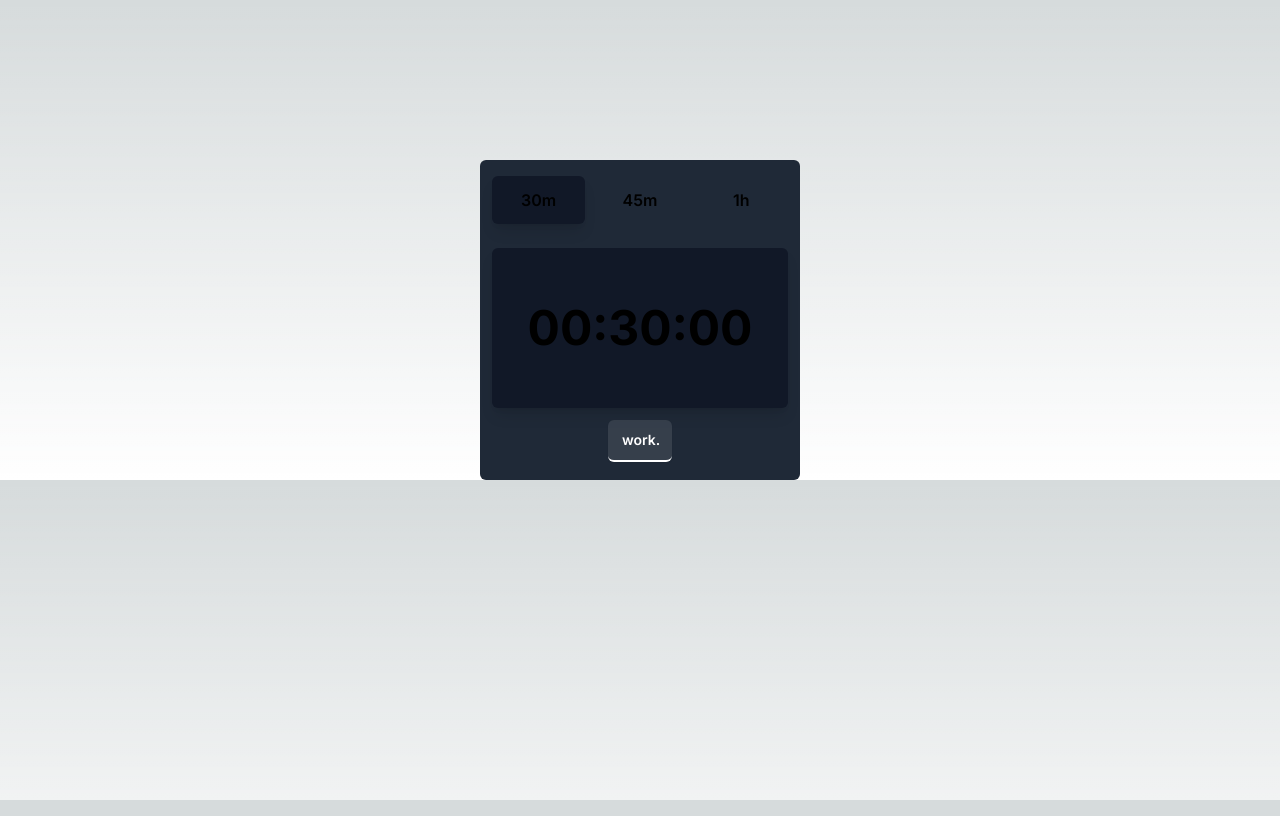
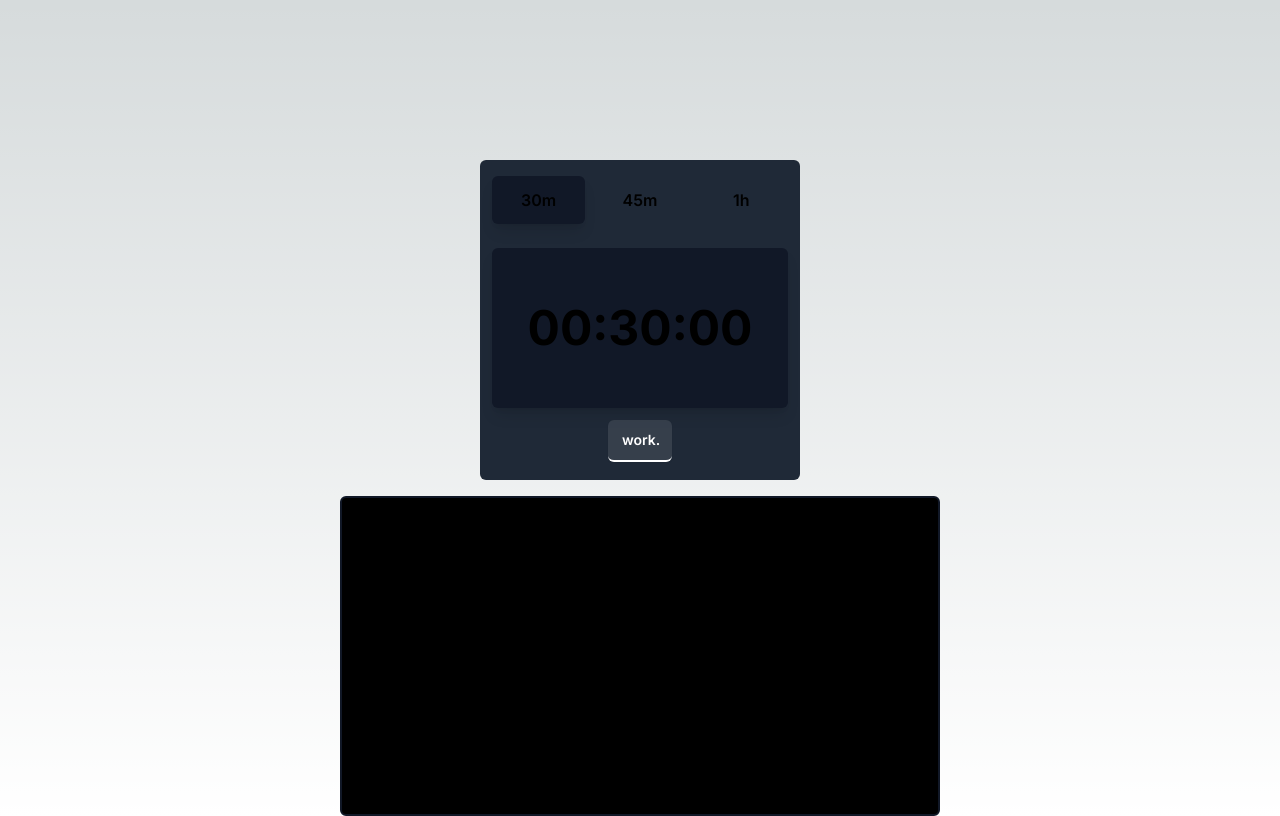
Before and after one commit to trevorwrightdev/deep-timer, a Next.js app: page / in a window 1280 px wide. Built offline with nearby package versions, Linux system fonts and the light colour scheme.

Commit message:
added text area for tasks

```diff
--- /dev/null
+++ b/app/components/TextBox.tsx
@@ -0,0 +1,32 @@
+'use client'
+import { useState, useEffect } from 'react'
+
+const TextBox: React.FC = () => {
+    const [text, setText] = useState('')
+
+    // On mount, set the text from local storage if available
+    useEffect(() => {
+        const savedText = localStorage.getItem('textboxValue')
+        if (savedText) {
+            setText(savedText)
+        }
+    }, []) // Empty dependency array means this useEffect runs once when the component mounts
+
+    // Update both the state and local storage whenever the textarea value changes
+    const handleTextChange = (e: React.ChangeEvent<HTMLTextAreaElement>) => {
+        const newValue = e.target.value
+        setText(newValue)
+        localStorage.setItem('textboxValue', newValue)
+    }
+
+    return (
+        <textarea
+            value={text}
+            onChange={handleTextChange}
+            className='resize-none border-gray-900 border-2 rounded-md w-[350px] sm:w-[600px] h-80 py-1 px-2 text-gray-500 bg-black outline-none'
+            spellCheck='false'
+        />
+    )
+}
+
+export default TextBox
--- a/app/page.tsx
+++ b/app/page.tsx
@@ -1,9 +1,11 @@
 import Timer from '@components/Timer'
+import TextBox from '@components/TextBox'
 
 export default function Home() {
   return (
-    <div className='pt-40 w-screen flex flex-col items-center'>
+    <div className='pt-40 w-screen flex flex-col items-center gap-4'>
       <Timer />
+      <TextBox />
     </div>
   )
 }
```
